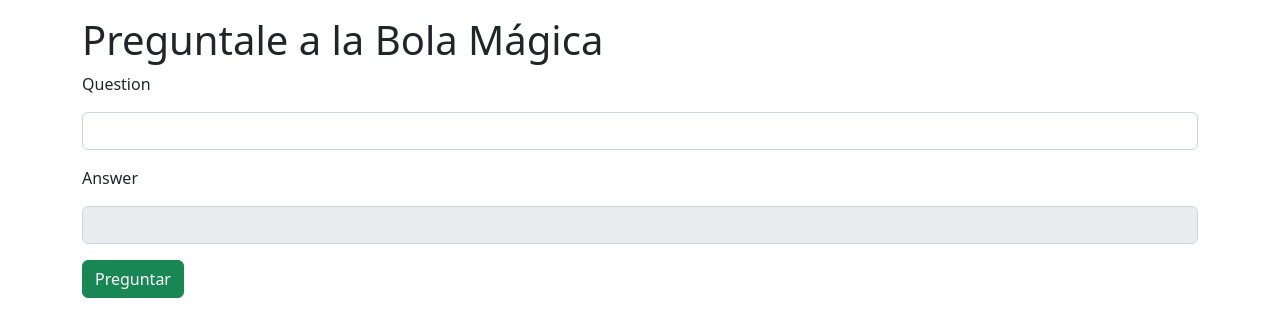
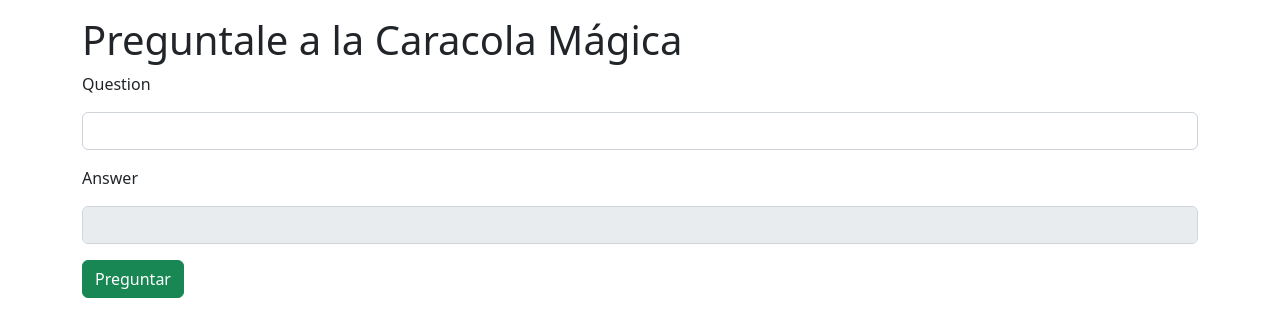
Before and after one commit to Migeuskz/Magic-Ball, a plain HTML site: page index.html in a window 1280 px wide. Drawn offline with nearby package versions, Linux system fonts and the light colour scheme.

Commit message:
cambiando el nombre a caracola  mágica

```diff
--- a/index.html
+++ b/index.html
@@ -4,13 +4,13 @@
     <meta charset="UTF-8">
     <meta http-equiv="X-UA-Compatible" content="IE=edge">
     <meta name="viewport" content="width=device-width, initial-scale=1.0">
-    <title>Magic Ball</title>
+    <title>Caracola Ball</title>
     <link href="https://cdn.jsdelivr.net/npm/bootstrap@5.2.1/dist/css/bootstrap.min.css" rel="stylesheet" integrity="sha384-iYQeCzEYFbKjA/T2uDLTpkwGzCiq6soy8tYaI1GyVh/UjpbCx/TYkiZhlZB6+fzT" crossorigin="anonymous">
 
 </head>
 <body>
     <div  class="container mt-3">
-    <h1>Preguntale a la Bola Mágica</h1>
+    <h1>Preguntale a la Caracola Mágica </h1>
     <form action="">
         <label for="question">Question</label>
         <input type="text" name="question" id="question" class="form-control my-3">
```
